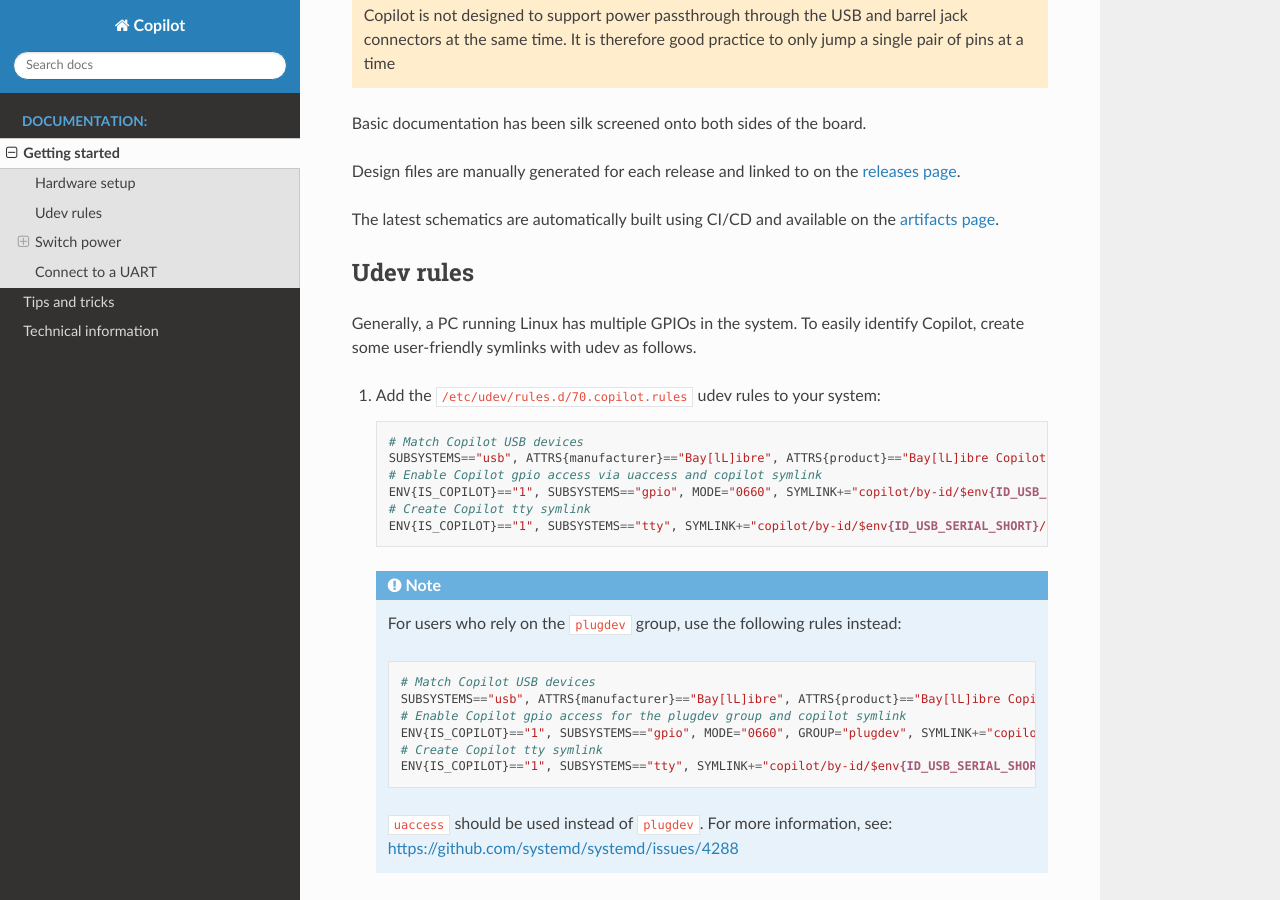
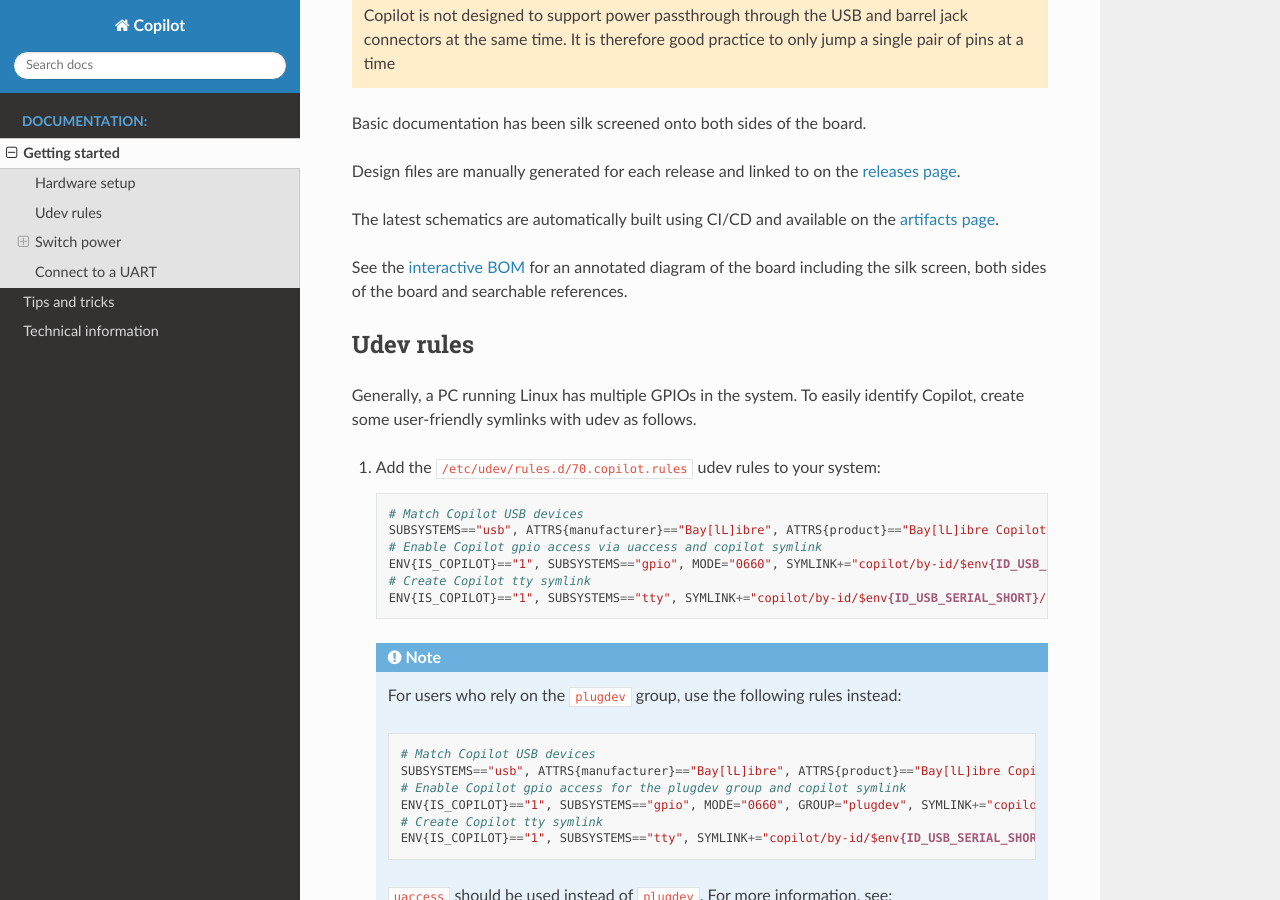
Before and after one commit to BayLibre/Copilot, a Sphinx documentation site: the page built from doc/source/getting-started.rst, in a window 1280 px wide and 900 px high, scrolled down 1339 px. Built offline with Sphinx 7.4.7 and the Read the Docs theme 2.0.0, drawn with Linux system fonts in a browser that asks for light colours.

Commit message:
doc: getting-started: add link to interactive BOM
Signed-off-by: Philip Molloy <pmolloy@baylibre.com>

```diff
--- a/doc/source/getting-started.rst
+++ b/doc/source/getting-started.rst
@@ -45,6 +45,10 @@
 
 The latest schematics are automatically built using CI/CD and available on the
 `artifacts page <https://gitlab.baylibre.com/baylibre/copilot/copilot/-/jobs/artifacts/master/browse?job=kicad>`_.
+
+See the `interactive BOM </ibom.html>`_ for an annotated diagram of the board
+including the silk screen, both sides of the board and searchable references.
+
 
 Udev rules
 ----------
```
